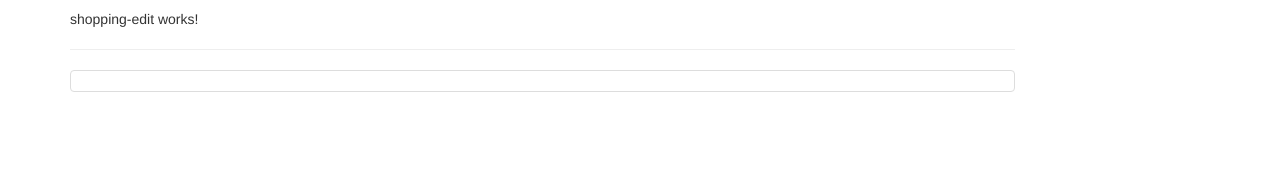
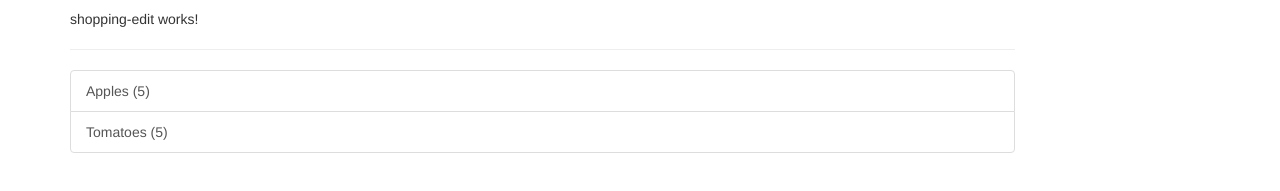
Before and after one commit to thiagothomas/angular-course, an Angular app: page / in a window 1280 px wide. Shown: the part 239-430 px from the top of the page. Built offline with nearby package versions, Linux system fonts and the light colour scheme.

Commit message:
Creating and Outputting the Shopping List

```diff
--- a/src/app/shopping-list/shopping-list.component.html
+++ b/src/app/shopping-list/shopping-list.component.html
@@ -3,7 +3,9 @@
     <app-shopping-edit></app-shopping-edit>
     <hr>
     <ul class="list-group">
-      <a class="list-group-item" style="cursor: pointer"></a>
+      <a class="list-group-item" style="cursor: pointer" *ngFor="let ingredient of ingredients">
+        {{ ingredient.name }} ({{ ingredient.amount }})
+      </a>
     </ul>
   </div>
 </div>
--- a/src/app/shopping-list/shopping-list.component.ts
+++ b/src/app/shopping-list/shopping-list.component.ts
@@ -1,4 +1,5 @@
 import { Component, OnInit } from '@angular/core';
+import { Ingredient } from "../shared/ingredient.model";
 
 @Component({
   selector: 'app-shopping-list',
@@ -6,7 +7,10 @@
   styleUrls: ['./shopping-list.component.css']
 })
 export class ShoppingListComponent implements OnInit {
-  ingredients = [];
+  ingredients: Ingredient[] = [
+    new Ingredient('Apples', 5),
+    new Ingredient('Tomatoes', 5)
+  ];
 
   constructor() { }
 
```
Also changed, not shown: src/app/shared/ingredient.model.ts (renamed from src/app/shared/ingredien.model.ts).
